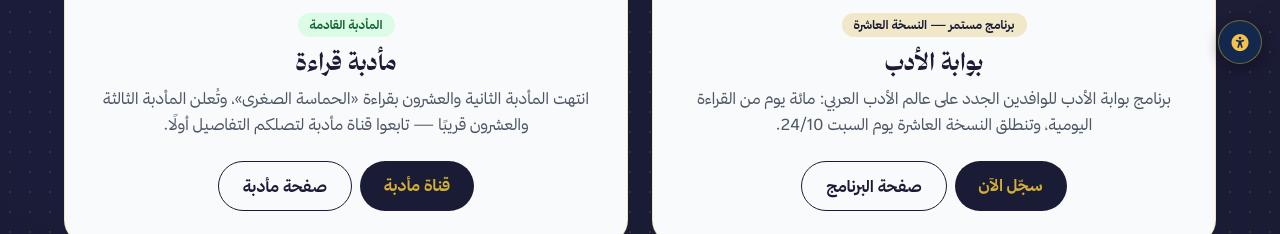
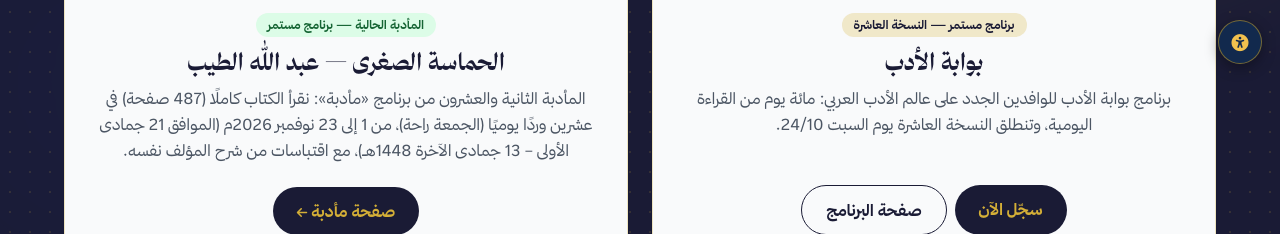
Before and after one commit to itsafwa/landingpage, a plain HTML site: page index.html in a window 1280 px wide. Shown: the part 718-952 px from the top of the page. Drawn offline with Linux system fonts and the light colour scheme.

Commit message:
Maadaba now-card -> current (via admin bot)

```diff
--- a/index.html
+++ b/index.html
@@ -217,15 +217,13 @@
                 <div class="bg-gray-50 border border-gold/30 rounded-3xl p-8 flex flex-col items-center gap-6 shadow-sm">
                     <img src="assets/maadaba-logo.svg" alt="شعار مأدبة" class="w-24 h-24 rounded-2xl object-cover border border-gold/30 shrink-0">
                     <div class="text-center flex-1">
-                        <span class="inline-block bg-green-100 text-green-800 text-xs font-bold px-3 py-1 rounded-full mb-2">المأدبة القادمة</span>
-                        <h3 class="text-2xl font-bold text-navy mb-2">مأدبة قراءة</h3>
-                        <p class="text-gray-600 leading-relaxed">انتهت المأدبة الثانية والعشرون بقراءة «الحماسة الصغرى»، وتُعلن المأدبة الثالثة والعشرون قريبًا — تابعوا قناة مأدبة لتصلكم التفاصيل أولًا.</p>
+                        <span class="inline-block bg-green-100 text-green-800 text-xs font-bold px-3 py-1 rounded-full mb-2">المأدبة الحالية — برنامج مستمر</span>
+                        <h3 class="text-2xl font-bold text-navy mb-2">الحماسة الصغرى — عبد الله الطيب</h3>
+                        <p class="text-gray-600 leading-relaxed">المأدبة الثانية والعشرون من برنامج «مأدبة»: نقرأ الكتاب كاملًا (487 صفحة) في عشرين وردًا يوميًا (الجمعة راحة)، من 1 إلى 23 نوفمبر 2026م (الموافق 21 جمادى الأولى – 13 جمادى الآخرة 1448هـ)، مع اقتباسات من شرح المؤلف نفسه.</p>
                     </div>
                     <div class="flex flex-col sm:flex-row gap-2 w-full justify-center">
-                        <a href="https://t.me/+dzCwpeWwNhsyYzY0" target="_blank" rel="noopener" class="bg-navy text-gold font-bold px-6 py-3 rounded-full text-center hover:bg-gold hover:text-navy transition">قناة مأدبة</a>
-                        <a href="programs/maadaba.html" class="border border-navy text-navy font-bold px-6 py-3 rounded-full text-center hover:bg-navy hover:text-gold transition">صفحة مأدبة</a>
+                        <a href="programs/maadaba.html" class="bg-navy text-gold font-bold px-6 py-3 rounded-full text-center hover:bg-gold hover:text-navy transition">صفحة مأدبة <i class="fas fa-arrow-left text-xs"></i></a>
                     </div>
-                </div>
                 </div>
             </div>
             <div class="text-center mt-8"><a href="#directory" class="inline-block bg-gold text-navy font-bold px-8 py-3.5 rounded-full text-lg hover:bg-gold-light transition shadow-lg">اكتشف البرامج</a></div>
```
